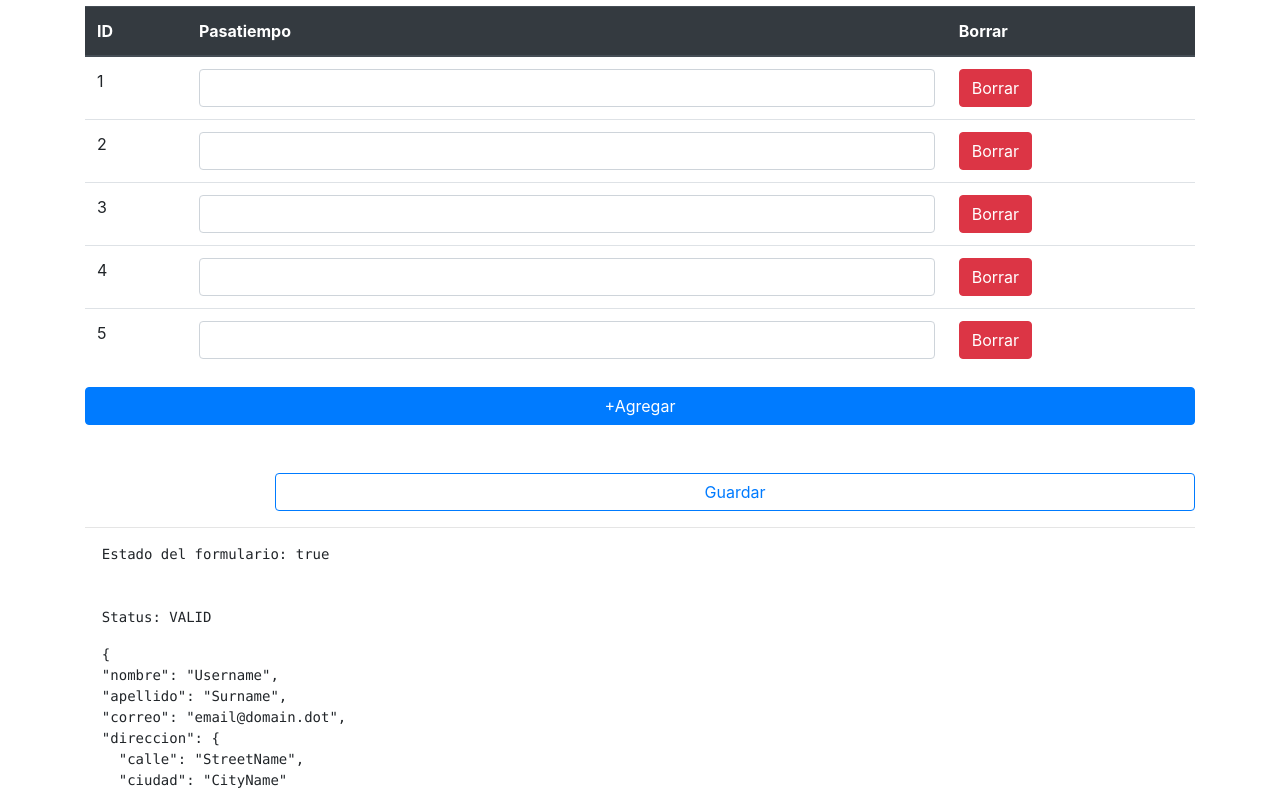
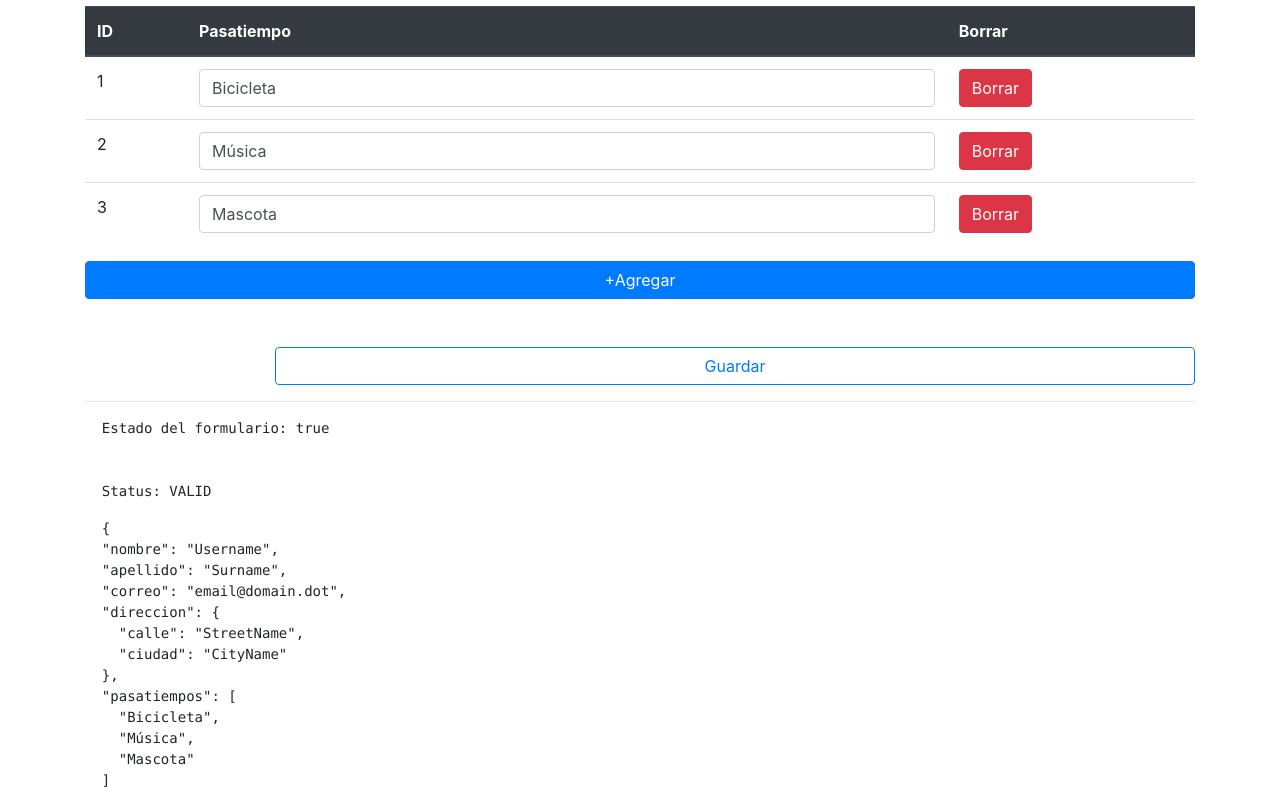
Before and after one commit to salvadoraciengomez/angular-forms, an Angular app: page /reactive in a window 1280 px wide. Shown: the part 320-1113 px from the top of the page. Built offline with nearby package versions, Linux system fonts and the light colour scheme.

Commit message:
Okvid206. initializing formBuilder.array

```diff
--- a/src/app/pages/reactive/reactive.component.html
+++ b/src/app/pages/reactive/reactive.component.html
@@ -90,12 +90,12 @@
               <input class="form-control" type="text" [formControlName]="i">
             </td>
             <td>
-              <button class="btn btn-danger">Borrar</button>
+              <button class="btn btn-danger" (click)="borrarPasatiempo(i)" > Borrar</button>
             </td>
           </tr>
         </tbody>
       </table>
-      <button type="button" class="btn btn-primary mt-3 mb-5 btn-block">+Agregar</button>
+      <button (click)="agregarPasatiempo()" type="button" class="btn btn-primary mt-3 mb-5 btn-block">+Agregar</button>
     </div>
   </div>
 
--- a/src/app/pages/reactive/reactive.component.ts
+++ b/src/app/pages/reactive/reactive.component.ts
@@ -27,9 +27,7 @@ export class ReactiveComponent implements OnInit {
         calle: ['', Validators.required],
         ciudad: ['',Validators.required],
       }),
-      pasatiempos: this.formBuilder.array([
-        [],[],[],[],[]  //Se especifica un valor estático para el número de elementos del array para pasatiempos
-      ])
+      pasatiempos: this.formBuilder.array([])
     });
   }
 
@@ -45,8 +43,23 @@ export class ReactiveComponent implements OnInit {
         ciudad: 'CityName'
       }
     });
+
+
+    //Manera de especificar un array predefinido en pasatiempos
+    ['Bicicleta', 'Música', 'Mascota'].forEach(valor=>this.pasatiempos.push(this.formBuilder.control(valor)));
+
+
   }
 
+
+  agregarPasatiempo(){
+    // this.pasatiempos.push(this.formBuilder.control('Nuevo elemento', Validators.required));
+    this.pasatiempos.push(this.formBuilder.control(''));
+  }
+
+  borrarPasatiempo(i:number){
+    this.pasatiempos.removeAt(i);
+  }
 
   guardar(){
     console.log(this.forma);
@@ -61,6 +74,7 @@ export class ReactiveComponent implements OnInit {
     }
     this.forma.reset();
   }
+
 
   get apellidoNoValido(){
     return this.forma.get('apellido').invalid && this.forma.get('apellido').touched;
```
